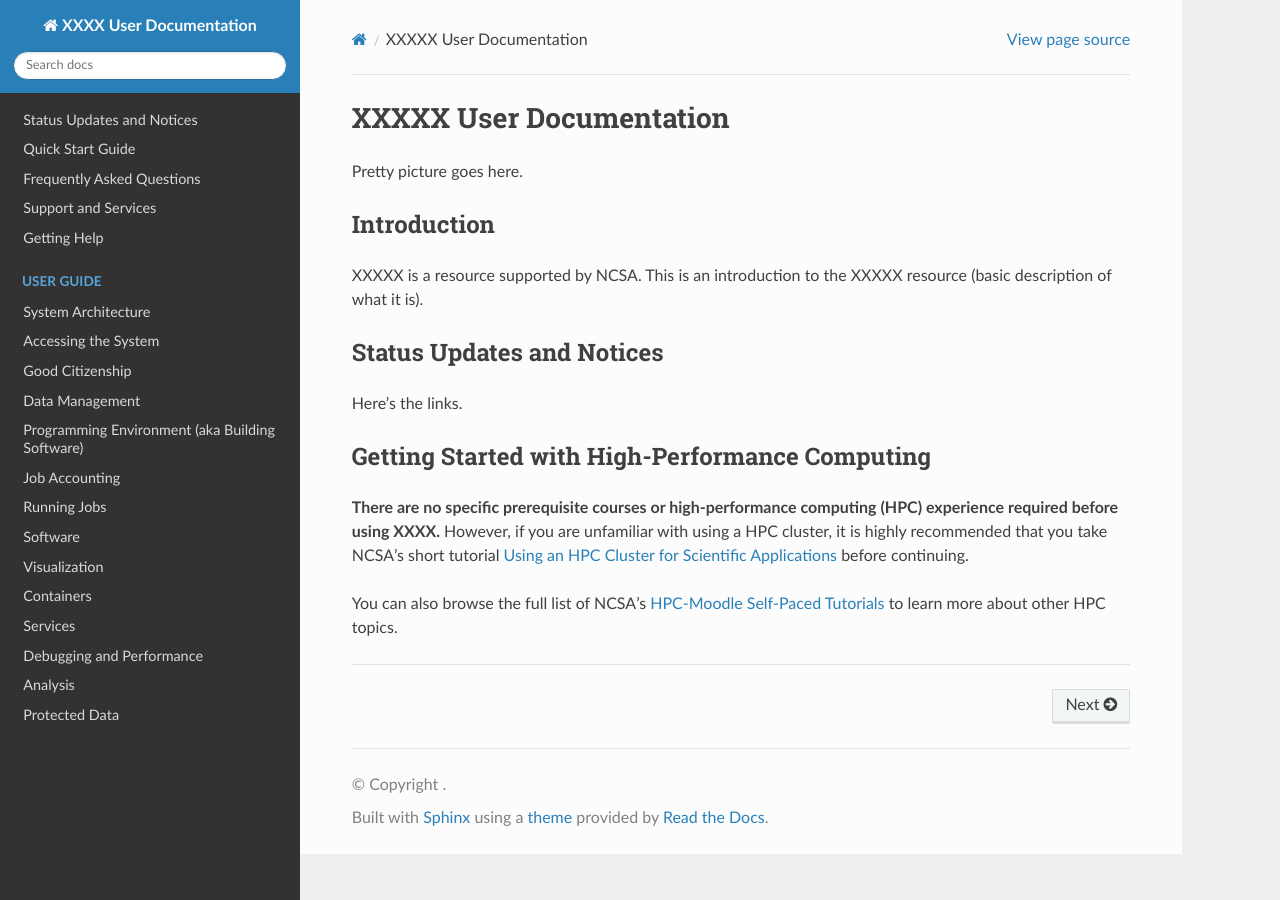
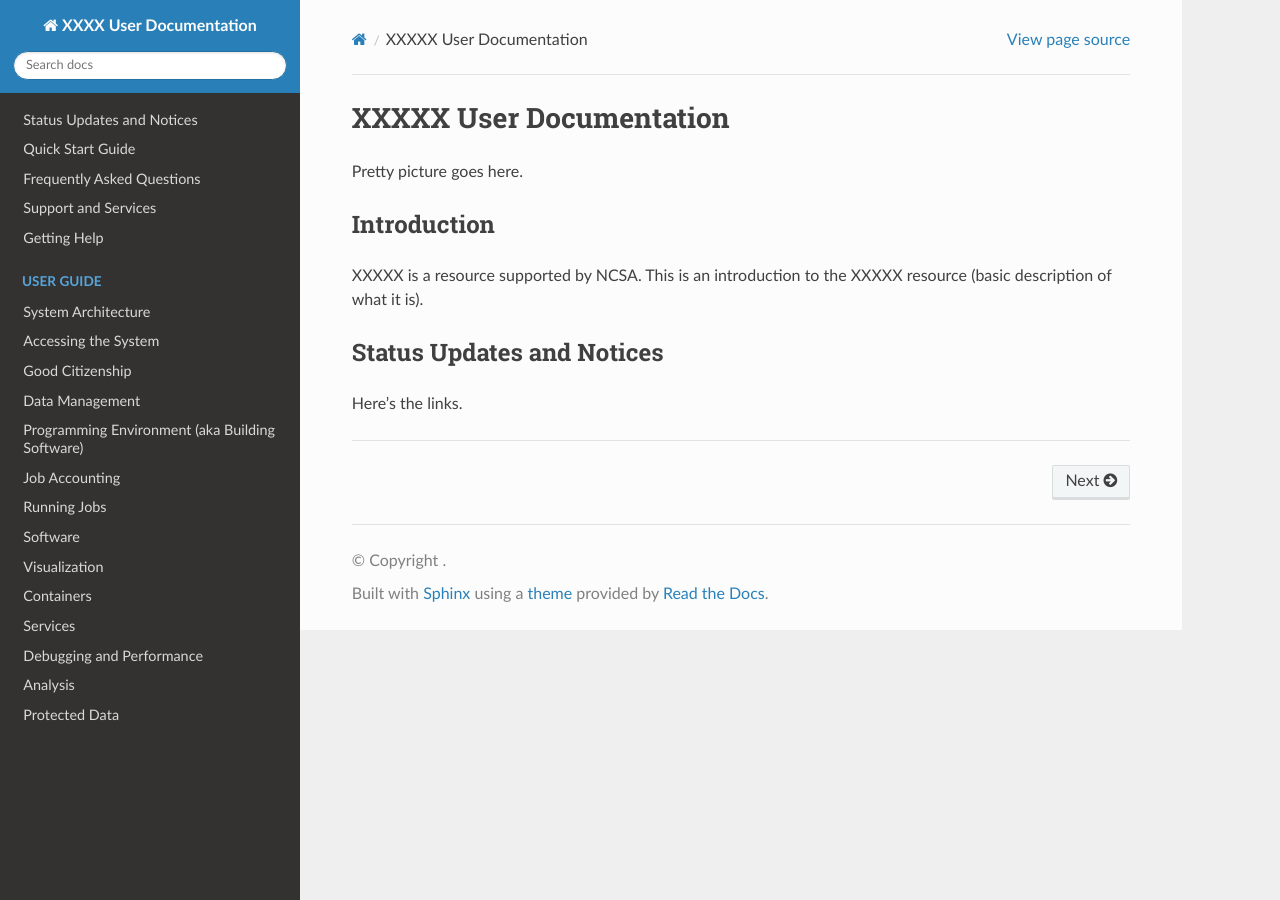
Before and after one commit to lhelms2/testing-template, a Sphinx documentation site: the page built from docs/source/index.rst, in a window 1280 px wide. Built offline with Sphinx 7.4.7 and the Read the Docs theme 2.0.0, drawn with Linux system fonts in a browser that asks for light colours; pages that are not in the unit, such as notebooks, are missing from menus.

Commit message:
Update index.rst

```diff
--- a/docs/source/index.rst
+++ b/docs/source/index.rst
@@ -13,13 +13,6 @@ Status Updates and Notices
 =============================
 
 Here's the links.
-
-Getting Started with High-Performance Computing
-================================================
-
-**There are no specific prerequisite courses or high-performance computing (HPC) experience required before using XXXX.** However, if you are unfamiliar with using a HPC cluster, it is highly recommended that you take NCSA’s short tutorial `Using an HPC Cluster for Scientific Applications <https://www.hpc-training.org/xsede/moodle/enrol/index.php?id=71>`_ before continuing.
-
-You can also browse the full list of NCSA's `HPC-Moodle Self-Paced Tutorials <https://www.hpc-training.org/xsede/moodle/course/index.php?categoryid=11>`_ to learn more about other HPC topics.
 
 ==================
 
```
